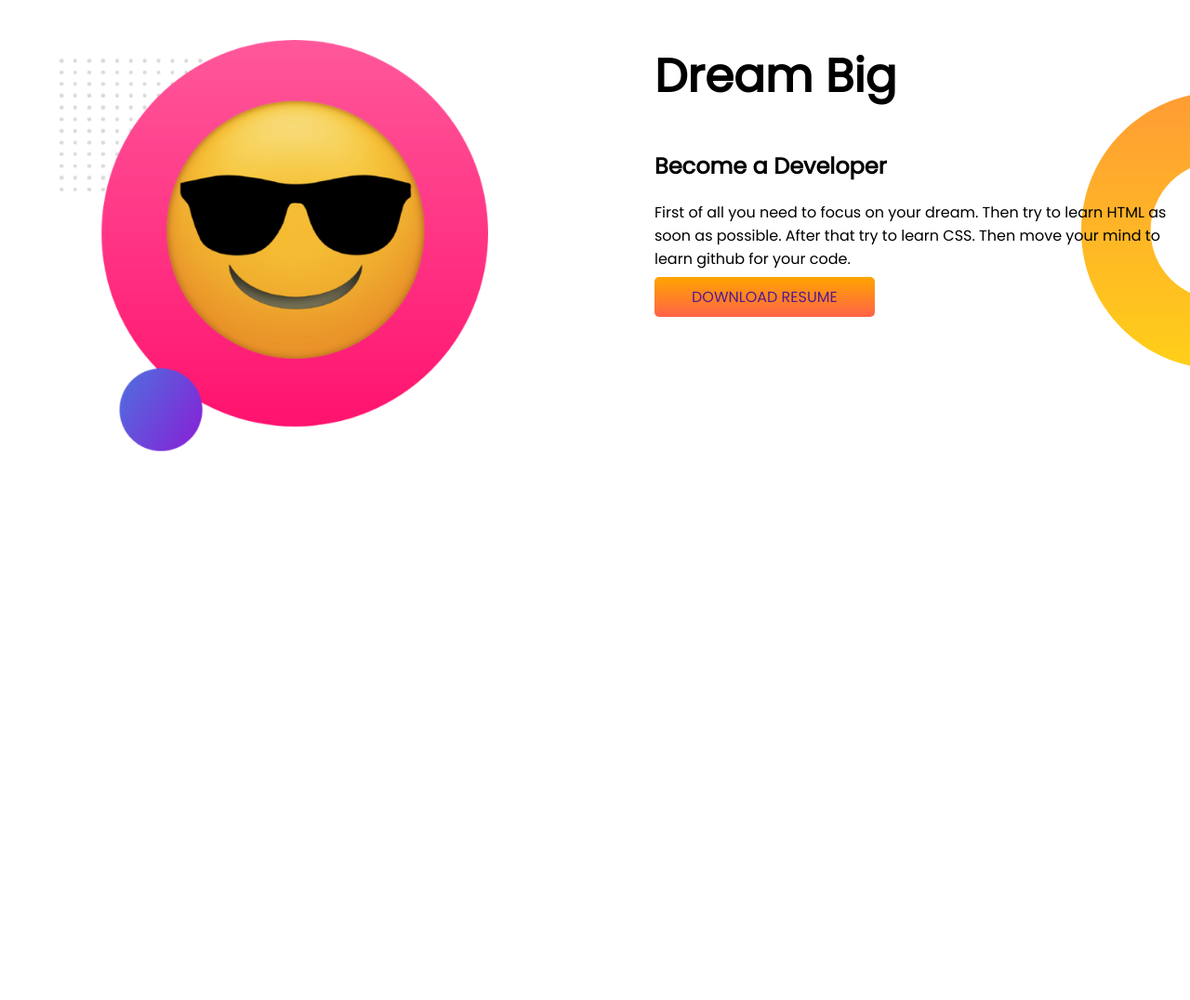
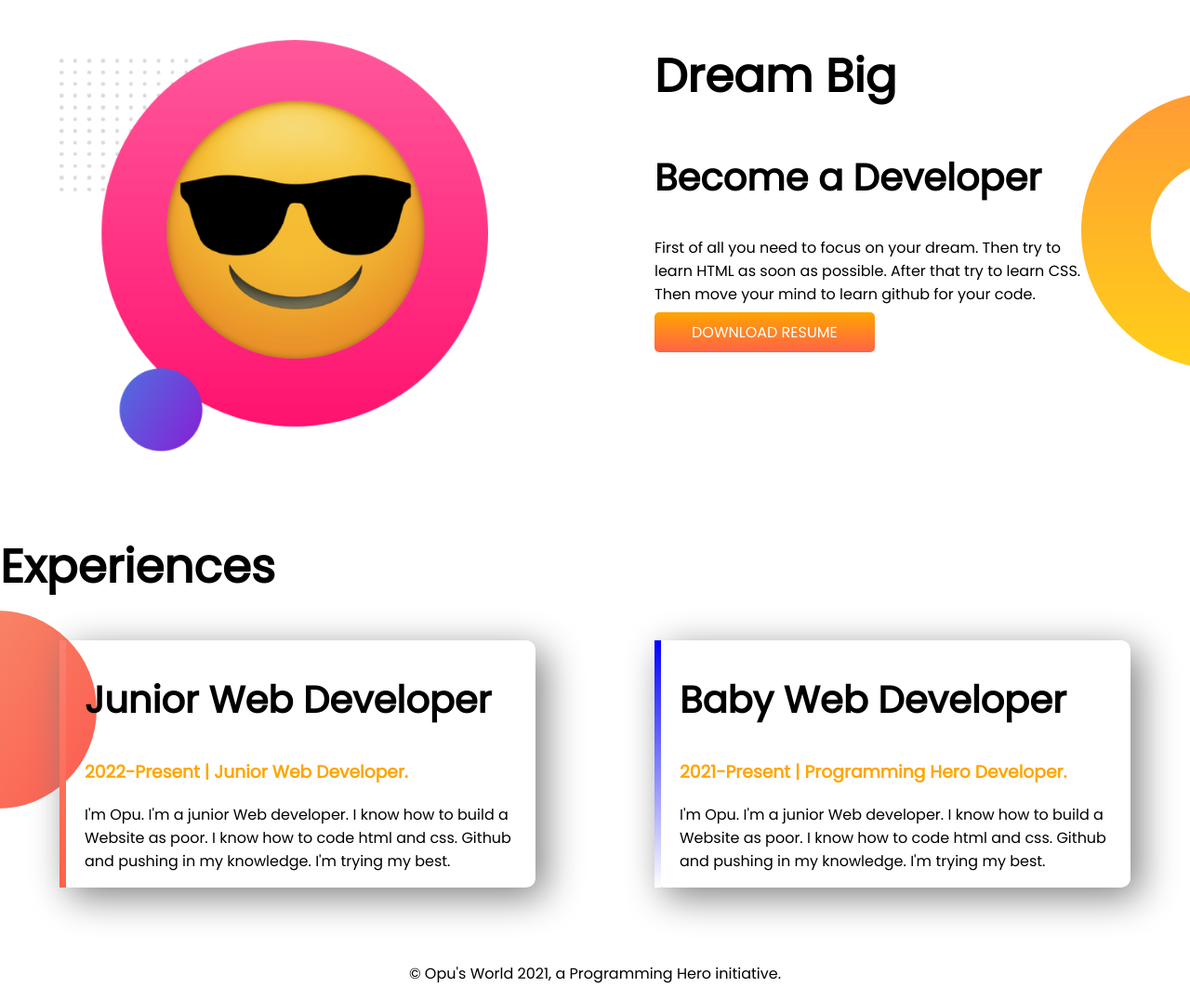
Before and after one commit to ashrafurrahman22/developer-portfolio, a plain HTML site: page index.html in a window 1280 px wide. Shown: the part 654-1730 px from the top of the page at 93% size. Before the commit the page ends 1227 px from the top, so only its background shows below. Drawn offline with Linux system fonts and the light colour scheme.

Commit message:
onk kaj korsi

```diff
--- a/index.html
+++ b/index.html
@@ -15,7 +15,7 @@
 
 <body>
 
-    <section class="background">
+    <section class="background flexible-container">
         <div class="half-width">
             <h1>Welcome To</h1>
             <h1> <span class="h1-color">Developer Opu's </span>World!</h1>
@@ -28,20 +28,49 @@
         </div>
         <div class="half-width img"> <img src="images/Picture2.png" alt="Here is an image of opu"> </div>
     </section>
-    <section class="second-section">
+    <section class="second-section flexible-container">
         <div class="half-width">
             <img src="images/Picture1.png" alt="">
         </div>
         <div class="half-width">
             <h1>Dream Big</h1>
             <h2>Become a Developer</h2>
-            <p>First of all you need to focus on your dream. Then try to learn HTML as soon as possible. After that try
+            <p class="add-padding">First of all you need to focus on your dream. Then try to learn HTML as soon as
+                possible. After that try
                 to learn CSS. Then move your mind to learn github for your code. </p>
             <a class="link-button" href="">DOWNLOAD RESUME </a>
         </div>
+    </section>
+    <section class="experience-area">
+        <h1>Experiences</h1>
+
+        <div class="flexible-container">
+            <div id="junior-web" class="experience-item">
+                <h2>Junior Web Developer</h2>
+                <h3 class="h1-color">2022-Present | Junior Web Developer. </h3>
+                <p>I'm Opu. I'm a junior Web developer. I know how to build a Website as poor. I know how to code html
+                    and
+                    css. Github and pushing in my knowledge. I'm trying my best.</p>
+            </div>
+
+            <div id="baby-web" class="experience-item">
+                <h2>Baby Web Developer</h2>
+                <h3 class="h1-color">2021-Present | Programming Hero Developer.</h3>
+                <p>I'm Opu. I'm a junior Web developer. I know how to build a Website as poor. I know how to code html
+                    and
+                    css. Github and pushing in my knowledge. I'm trying my best.</p>
+            </div>
+
+
+        </div>
+
+
 
 
     </section>
+    <footer>
+        <p>© Opu's World 2021, a Programming Hero initiative.</p>
+    </footer>
 
 
 </body>
--- a/style.css
+++ b/style.css
@@ -2,6 +2,7 @@ body
 {
         font-family: 'Poppins', sans-serif;
         margin: 0;
+        text-justify: auto;
 
 }
 h1 {
@@ -10,7 +11,7 @@ h1 {
 .h1-color{
     color: orange;
 }
-section{
+.flexible-container{
         display: flex;
       margin-bottom: 80px;
 
@@ -27,6 +28,8 @@ section{
 
 }
 .link-button{
+    color: white;
+    font-weight: 700px;
     text-decoration: none;
     padding: 10px 40px;
     border-radius: 5px;
@@ -41,3 +44,40 @@ background-image: url(images/dream-bg.png);
     background-repeat: no-repeat;
     background-position: right;
 }
+.add-padding{
+
+    padding-right: 110px;
+}
+h2{
+    font-size: 40px;
+    font-weight: 700px;
+}
+.experience-area{
+        background-image: url(images/exp-bg.png);
+        background-repeat: no-repeat;
+        background-position: left;
+}
+.experience-item{
+                width: 40%;
+                margin-right: 5%;
+                margin-left: 5%;
+                padding-left: 20px;
+                box-shadow: 10px 10px 40px gray;
+               border-radius: 10px;
+
+
+}
+#junior-web{
+    border-left: 7px solid;
+    border-image: linear-gradient(salmon,tomato);
+    border-image-slice: 1;
+}
+#baby-web{
+    border-left: 7px solid;
+    border-image: linear-gradient(blue, white);
+    border-image-slice: 1;
+}
+footer p {
+    text-align: center;
+
+    }
```
